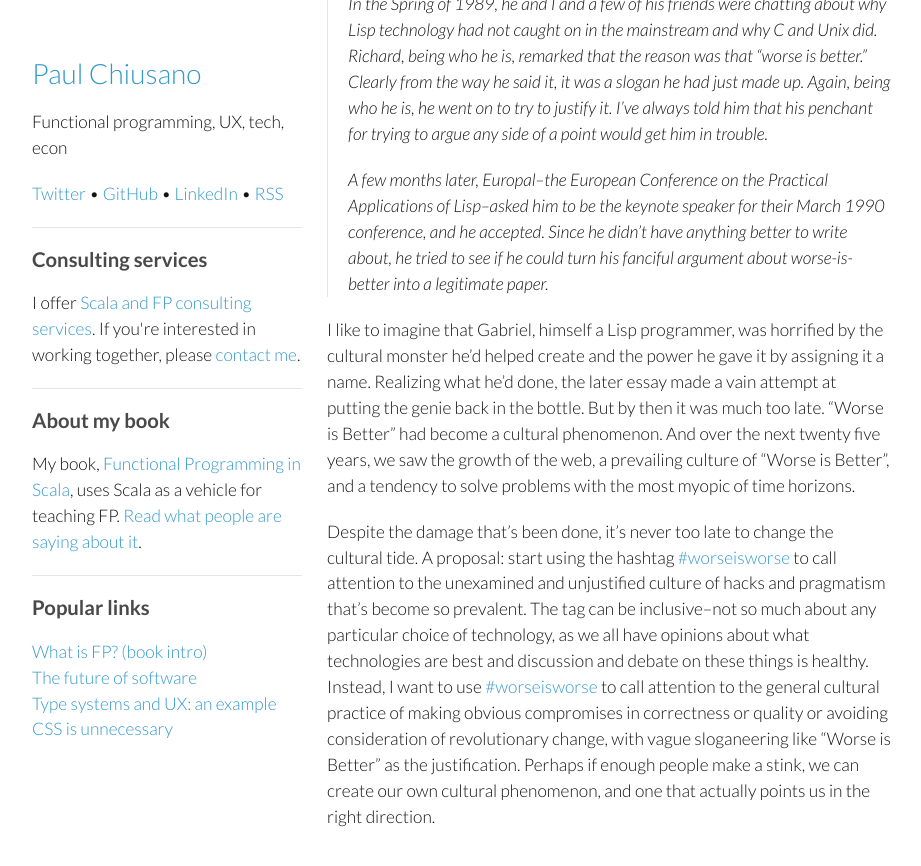
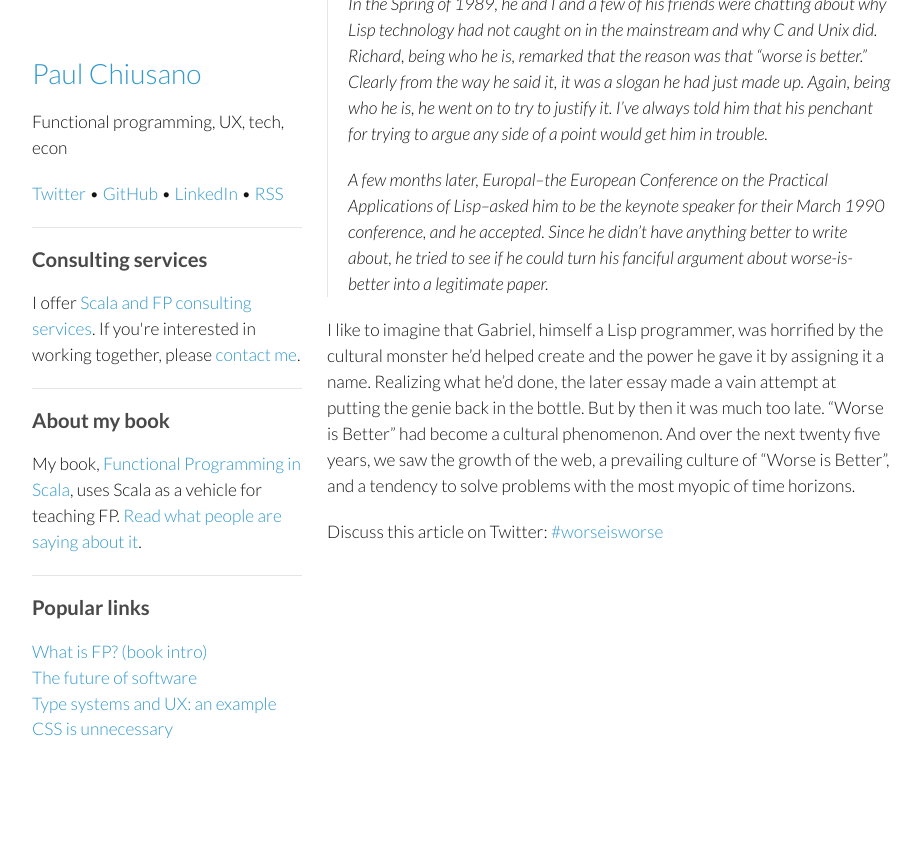
Before and after one commit to pchiusano/pchiusano.github.io, a Jekyll site: the page built from _posts/2014-10-13-worseisworse.markdown, in a window 1280 px wide and 900 px high, scrolled down 4380 px. Shown: the top 866 px of the window, without its empty margins (178-1099 px from the left). Built offline with Jekyll 4.4.1, drawn with Linux system fonts in a browser that asks for light colours; comment, search, counter and statistics services are not loaded.

Commit message:
Update 2014-10-13-worseisworse.markdown

```diff
--- a/_posts/2014-10-13-worseisworse.markdown
+++ b/_posts/2014-10-13-worseisworse.markdown
@@ -52,7 +52,7 @@ Not many people are aware that Richard Gabriel later distanced himself from his
 
 I like to imagine that Gabriel, himself a Lisp programmer, was horrified by the cultural monster he'd helped create and the power he gave it by assigning it a name. Realizing what he'd done, the later essay made a vain attempt at putting the genie back in the bottle. But by then it was much too late. "Worse is Better" had become a cultural phenomenon. And over the next twenty five years, we saw the growth of the web, a prevailing culture of "Worse is Better", and a tendency to solve problems with the most myopic of time horizons.
 
-Despite the damage that's been done, it's never too late to change the cultural tide. A proposal: start using the hashtag [#worseisworse](https://twitter.com/#worseisworse) to call attention to the unexamined and unjustified culture of hacks and pragmatism that's become so prevalent. The tag can be inclusive--not so much about any particular choice of technology, as we all have opinions about what technologies are best and discussion and debate on these things is healthy. Instead, I want to use [#worseisworse](https://twitter.com/#worseisworse) to call attention to the general cultural practice of making obvious compromises in correctness or quality or avoiding consideration of revolutionary change, with vague sloganeering like "Worse is Better" as the justification. Perhaps if enough people make a stink, we can create our own cultural phenomenon, and one that actually points us in the right direction.
+Discuss this article on Twitter: [#worseisworse](https://twitter.com/#worseisworse)
 
 [cd]: http://en.wikipedia.org/wiki/Creative_destruction
 [mpt]: http://en.wikipedia.org/wiki/Modern_portfolio_theory
```
